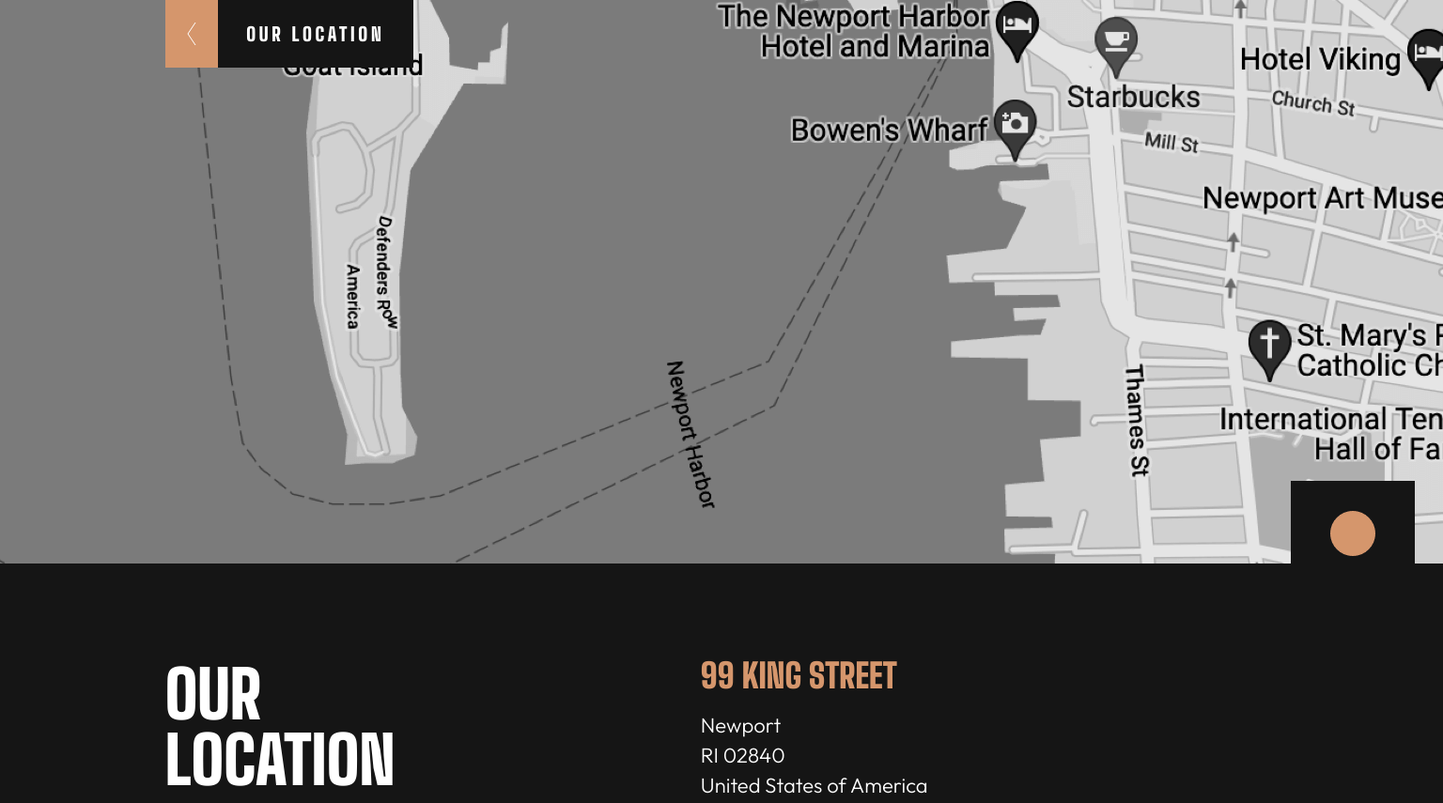
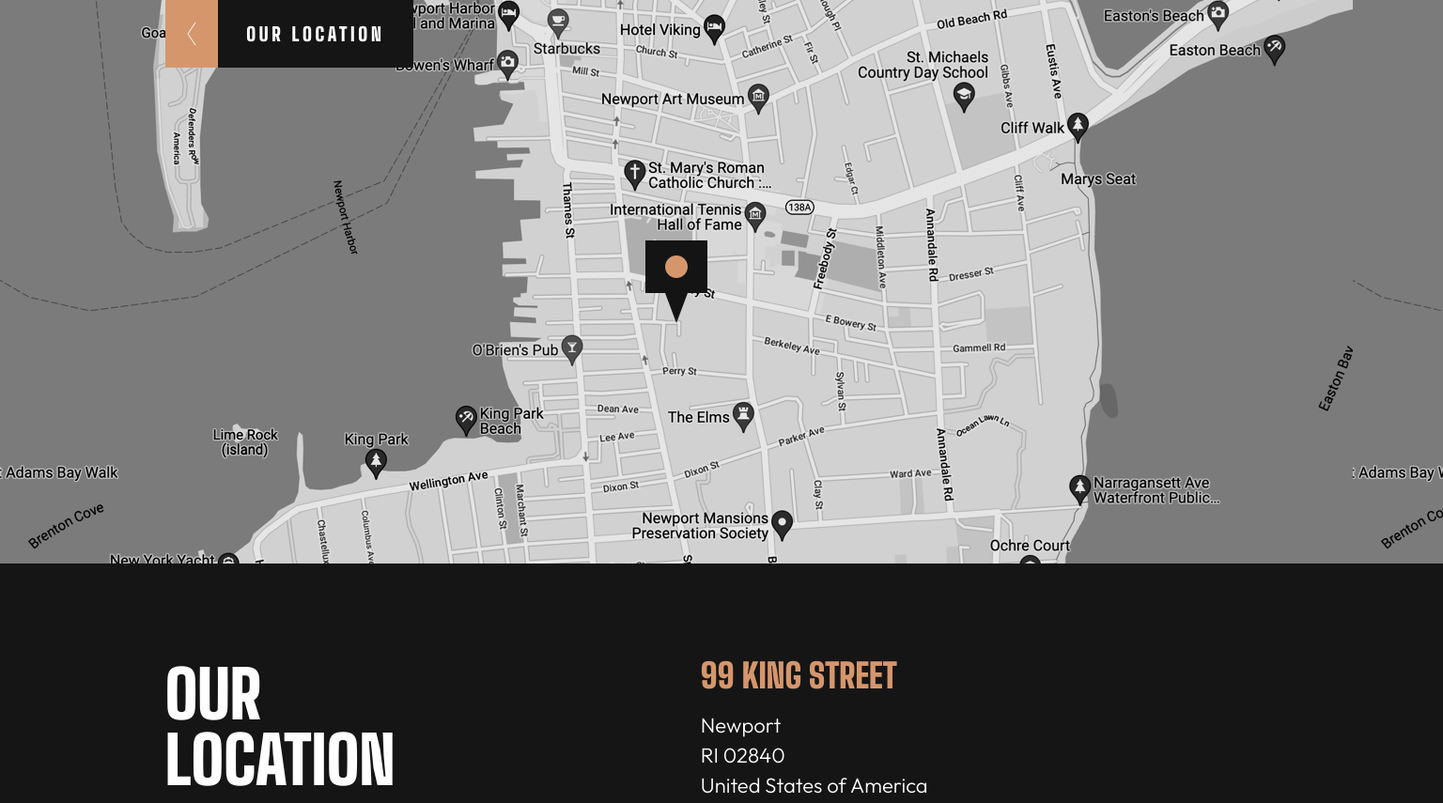
Before and after one commit to ibrahimkrclgl/Web_HomeWork-3, a plain HTML site: page location.html in a window 1536 px wide. Shown: the top 855 px of the page at 94% size. Drawn offline with Linux system fonts and the light colour scheme.

Commit message:
Update location.css

```diff
--- a/location.css
+++ b/location.css
@@ -222,11 +222,11 @@ div svg:hover #twitter{
 
 }
 
-@media screen and (min-width: 1440px){
+@media screen and (min-width: 1200px){
 
 
 .section-one{
-  background: url("./assets/desktop/image-map@2x.png");
+  background: url("./assets/desktop/image-map.png");
 }
 
 .back-btn{
```
